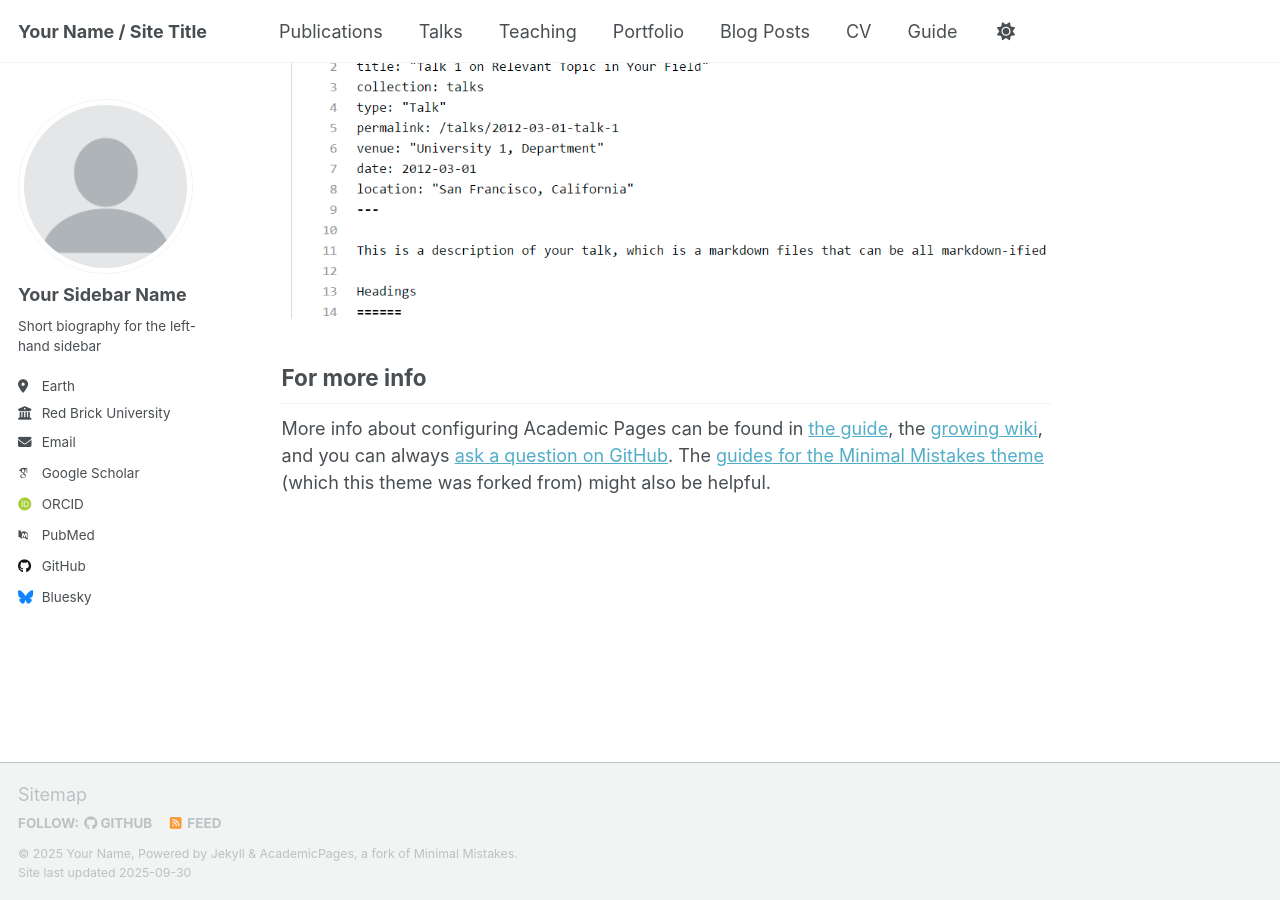
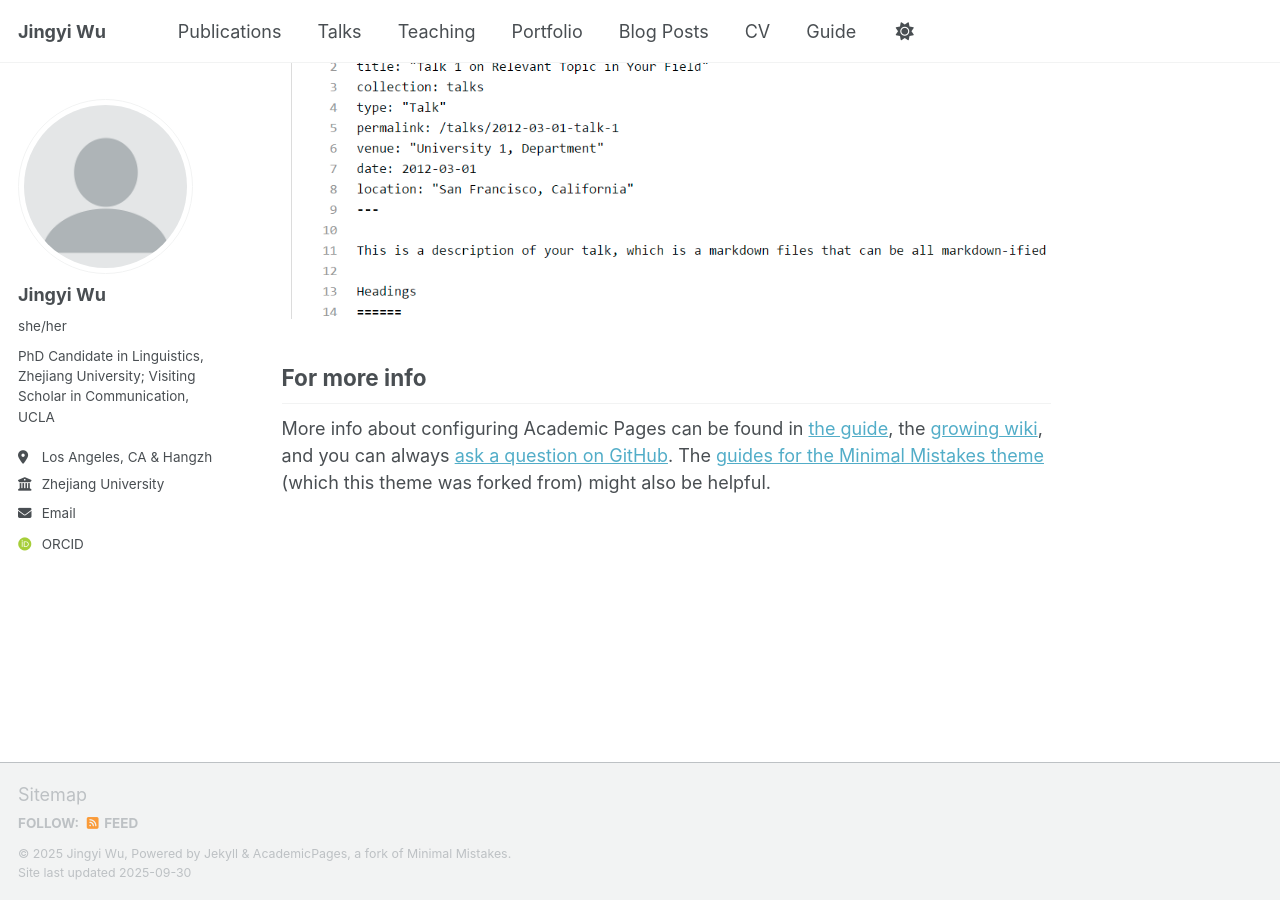
Before and after one commit to stephanie9986/jingyiwu.github.io, a Jekyll site: the page built from _pages/about.md, in a window 1280 px wide and 900 px high, scrolled down 2880 px. Built offline with Jekyll 4.4.1, drawn with Linux system fonts in a browser that asks for light colours; some web fonts are replaced; a script that is not in the unit is left out.

Commit message:
Update _config.yml

```diff
--- a/_config.yml
+++ b/_config.yml
@@ -9,14 +9,14 @@
 # Basic Site Settings
 locale                   : "en-US"
 site_theme               : "default" # Currently available options are "default", "air"
-title                    : "Your Name / Site Title"
+title                    : "Jingyi Wu"
 title_separator          : "-"
-name                     : &name "Your Name"
-description              : &description "Your Name's academic portfolio"   # Update this with a general description of your site, this is the default if not overridden by a page
-url                      : https://academicpages.github.io # The base hostname & protocol for your site e.g. "https://[your GitHub username].github.io",
+name                     : &name "Jingyi Wu"
+description              : &description "Personal website of Jingyi Wu, Ph.D. candidate in Linguistics at Zhejiang University and visiting scholar at UCLA. Research interests include online popularity prediction, cognitive modeling of communication, and visual language."   # Update this with a general description of your site, this is the default if not overridden by a page
+url                      : https://jingyiwu.github.io # The base hostname & protocol for your site e.g. "https://[your GitHub username].github.io",
                                                            # or if you already have some other page hosted on Github then use "https://[your GitHub username].github.io/[Your Repo Name]"
 baseurl                  : "" # the subpath of your site, e.g. "/blog"
-repository               : "academicpages/academicpages.github.io"
+repository               : "stephaniewu9986/jingyiwu.github.io"
 
 # Site Author - The following control what appear as part of the author content on the side bar.
 #               If a field is blank the icon and link will not appear, otherwise it will be shown.
@@ -24,23 +24,23 @@ repository               : "academicpages/academicpages.github.io"
 author:
   # Biographic information
   avatar           : "profile.png"
-  name             : "Your Sidebar Name"
-  pronouns         : # example: "she/her"
-  bio              : "Short biography for the left-hand sidebar"
-  location         : "Earth"
-  employer         : "Red Brick University"
-  uri              : # URL
-  email            : "none@example.org"
+  name             : "Jingyi Wu"
+  pronouns         : "she/her"
+  bio              : "PhD Candidate in Linguistics, Zhejiang University; Visiting Scholar in Communication, UCLA"
+  location         : "Los Angeles, CA & Hangzhou, China"
+  employer         : "Zhejiang University"
+  # uri              : # URL
+  email            : "jingyiwu@zju.edu.cn"
 
   # Academic websites
   academia         : # URL
   arxiv            : # URL - Update with the correct link to your profile
-  googlescholar    : "https://scholar.google.com/citations?user=PS_CX0AAAAAJ"
+  googlescholar    : # "https://scholar.google.com/citations?user=PS_CX0AAAAAJ"
   inspire-hep      : # URL
   impactstory      : # URL
-  orcid            : "http://orcid.org/yourorcidurl"
+  orcid            : "https://orcid.org/0009-0001-8413-0448"
   semantic         : # URL
-  pubmed           : "https://www.ncbi.nlm.nih.gov/pubmed/?term=john+snow"
+  pubmed           : # "https://www.ncbi.nlm.nih.gov/pubmed/?term=john+snow"
   researchgate     : # URL
   scopus           : # URL
 
@@ -48,13 +48,13 @@ author:
   bitbucket        : # Username - Update with your username on the site
   codepen          : # Username
   dribbble         : # Username
-  github           : "academicpages"
+  github           : # "academicpages"
   kaggle           : # Username
   stackoverflow    : # User number or user number and name (i.e., use "1" or "1/jeff-atwood")
 
   # Social media
   artstation       : # Username
-  bluesky          : "bsky.app" # Replace this with you Bluesky username
+  bluesky          : # "bsky.app" # Replace this with you Bluesky username
   facebook         : # Username
   flickr           : # Username
   foursquare       : # Username
```
